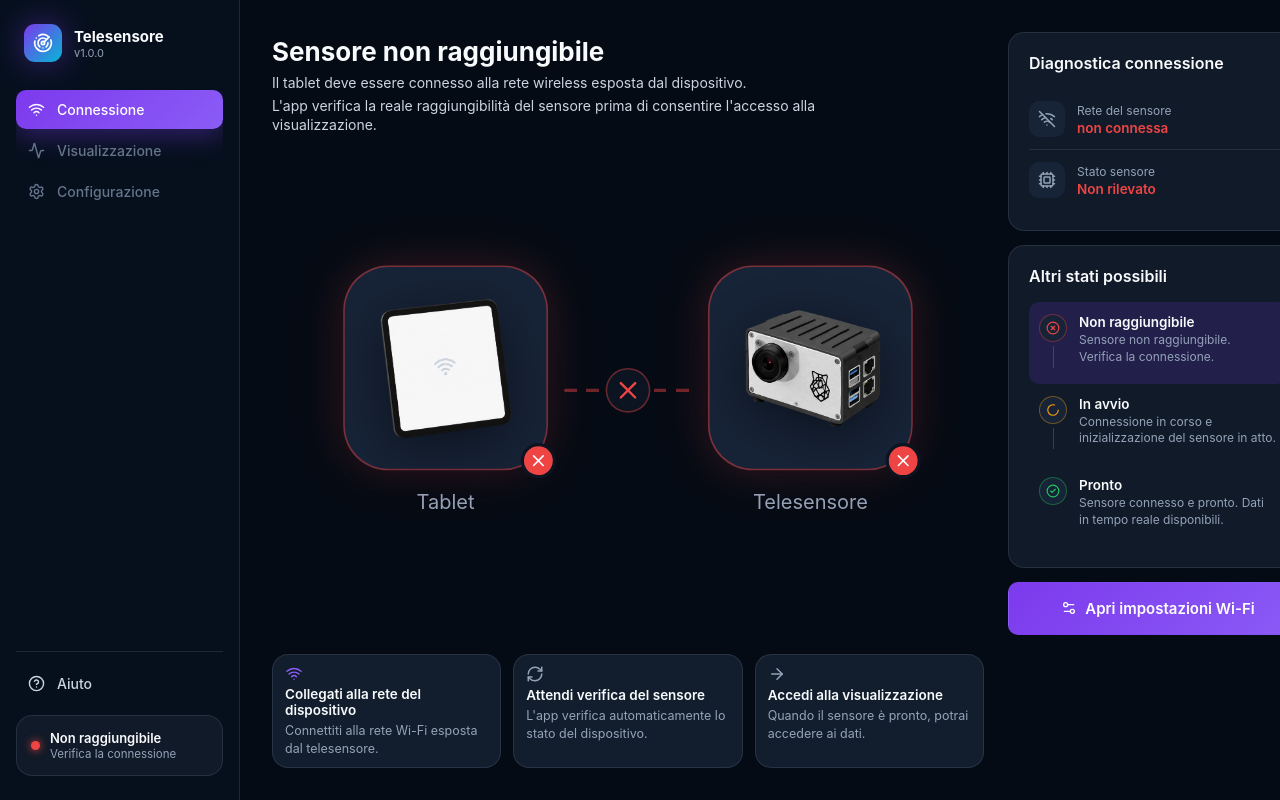
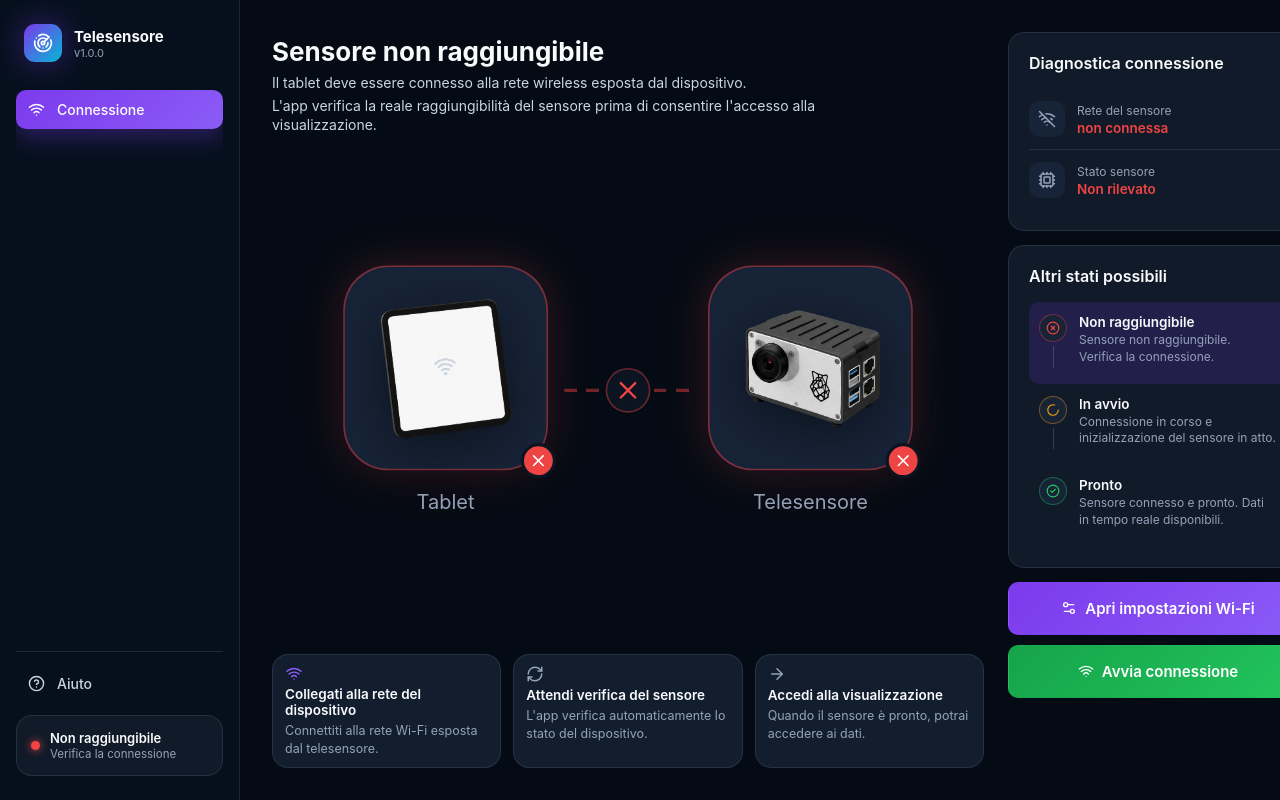
Before and after one commit to GuroTozzi/Sensor-POC, a React (Vite) app in the folder telesensore-app/: page /connection/unreachable in a window 1280 px wide. Built offline with nearby package versions, Linux system fonts and the light colour scheme.

Commit message:
fixed side-menu, fixed bottons UI through different connection states

```diff
--- a/telesensore-app/src/components/Sidebar.tsx
+++ b/telesensore-app/src/components/Sidebar.tsx
@@ -29,8 +29,6 @@ export function Sidebar() {
     addToast(`${label}: schermata non inclusa in questo prototipo.`, "info");
   };
 
-  const goToLocked = () => addToast("Il sensore non è ancora pronto.", "warning");
-
   const entries: NavEntry[] = [
     {
       label: "Connessione",
@@ -38,20 +36,22 @@ export function Sidebar() {
       match: (p) => p.startsWith("/connection"),
       onClick: () => navigate(connectionRouteForStatus(sensorStatus)),
     },
+    ...(isUnlocked
+      ? [
           {
             label: "Visualizzazione",
             icon: <Activity size={17} />,
-      match: (p) => p.startsWith("/visualization"),
-      onClick: () => (isUnlocked ? navigate("/visualization/graphs") : goToLocked()),
-      disabled: !isUnlocked,
+            match: (p: string) => p.startsWith("/visualization"),
+            onClick: () => navigate("/visualization/graphs"),
           },
           {
             label: "Configurazione",
             icon: <Settings size={17} />,
-      match: (p) => p.startsWith("/configuration"),
-      onClick: () => (isUnlocked ? navigate("/configuration") : goToLocked()),
-      disabled: !isUnlocked,
+            match: (p: string) => p.startsWith("/configuration"),
+            onClick: () => navigate("/configuration"),
           },
+        ]
+      : []),
   ];
 
   const statusMeta: Record<SensorStatus, { tone: string; title: string; subtitle: string }> = {
--- a/telesensore-app/src/pages/ConnectionPage.module.css
+++ b/telesensore-app/src/pages/ConnectionPage.module.css
@@ -110,6 +110,14 @@
   justify-content: center;
 }
 
+.ctaStackFill {
+  flex: 1;
+}
+
+.ctaStackFill > * {
+  flex: 1;
+}
+
 .banner {
   display: flex;
   align-items: flex-start;
--- a/telesensore-app/src/pages/ConnectionPage.tsx
+++ b/telesensore-app/src/pages/ConnectionPage.tsx
@@ -73,11 +73,19 @@ export function ConnectionPage() {
               >
                 Apri impostazioni Wi-Fi
               </Button>
+              <Button
+                variant="success"
+                size="lg"
+                icon={<Wifi size={16} />}
+                onClick={() => retryConnection()}
+              >
+                Avvia connessione
+              </Button>
             </div>
           )}
 
           {view === "starting" && (
-            <div className={styles.ctaStack}>
+            <div className={`${styles.ctaStack} ${styles.ctaStackFill}`}>
               <Button variant="primary" size="lg" disabled loading>
                 Inizializzazione in corso
               </Button>
@@ -85,7 +93,7 @@ export function ConnectionPage() {
           )}
 
           {view === "ready" && (
-            <div className={styles.ctaStack}>
+            <div className={`${styles.ctaStack} ${styles.ctaStackFill}`}>
               <Button
                 variant="primary"
                 size="lg"
--- a/telesensore-app/src/state/AppStateContext.tsx
+++ b/telesensore-app/src/state/AppStateContext.tsx
@@ -261,7 +261,7 @@ export function AppStateProvider({ children }: { children: ReactNode }) {
     const timeout = window.setTimeout(() => {
       dispatch({ type: "SENSOR_READY" });
       addToast("Sensore pronto e raggiungibile.", "success");
-    }, 30000);
+    }, 2500);
     return () => window.clearTimeout(timeout);
   }, [state.sensorStatus, addToast]);
 
```
Lines whose indentation alone changed are shown as unchanged.
